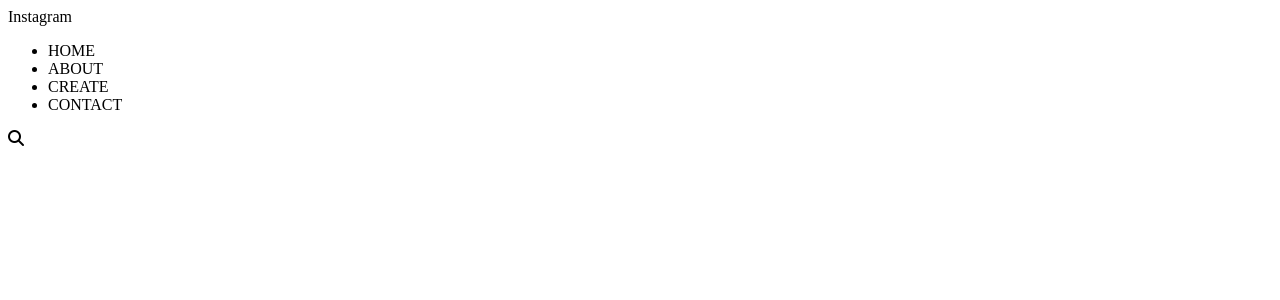
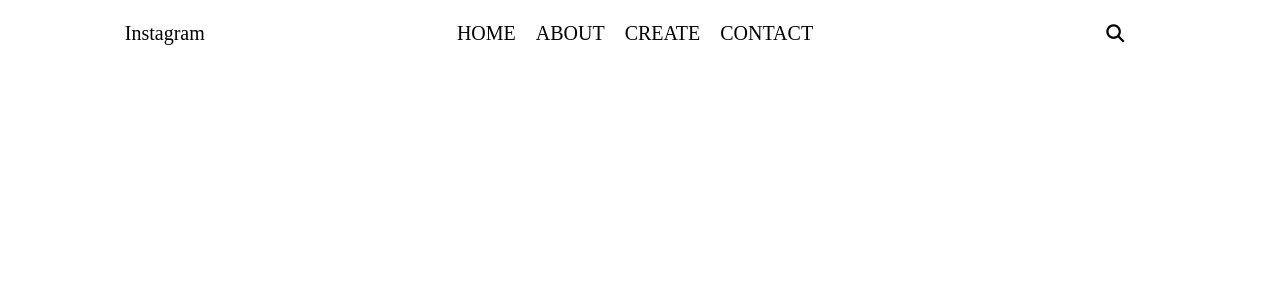
Before and after one commit to Mitchellj04/phase-2-project, a React (Create React App) app: page / in a window 1280 px wide. Shown: the top 300 px of the page. Built offline with nearby package versions, Linux system fonts and the light colour scheme.

Commit message:
NavBar CSS added

```diff
--- a/src/component/NavBar/NavBar.css
+++ b/src/component/NavBar/NavBar.css
@@ -24,3 +24,22 @@
     font-size: 20px;
     margin-right: 10px;
 }
+
+.navlist{
+    display: flex;
+    justify-content: center;
+    margin: 0;
+    padding: 0;
+    list-style: none;
+}
+
+.navlistitem{
+    margin-right: 20px;
+    font-size: 20px;
+    cursor: pointer;
+}
+
+.navsearch{
+    font-size: 18px;
+    cursor: pointer;
+}
--- a/src/component/NavBar/NavBar.js
+++ b/src/component/NavBar/NavBar.js
@@ -1,4 +1,5 @@
 import React from 'react'
+import "./NavBar.css"
 
 const NavBar = () => {
   return (
```
Also changed, not shown: src/component/Header/Header.js (+16 -0 lines), src/component/Pages/Home.js (added, +11 -0 lines), public/Images/headerIMG.jpg (added), src/component/Pages/Home.css (added).
